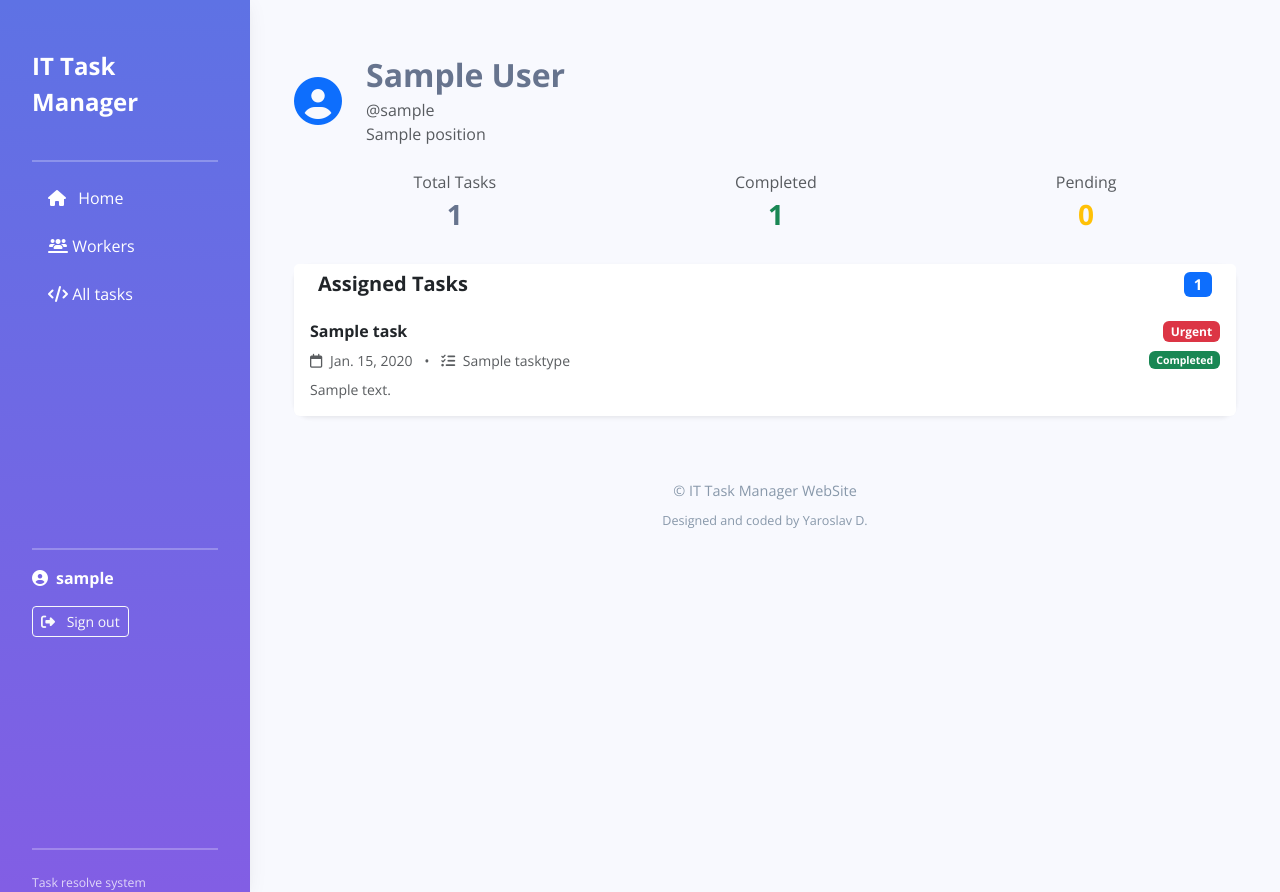
After one commit to YaroslavDidkiviskiy/django-it-task-manager, a Django app: page /profile/ in a window 1280 px wide. The commit adds this page. Run offline with Django 5.2, Linux system fonts and the light colour scheme; a user stored in the database is signed in; tables that the repository leaves empty hold one stand-in row (values such as "Sample post").

Commit message:
Added user`s profile page

```diff
--- a/manager_service/urls.py
+++ b/manager_service/urls.py
@@ -1,9 +1,10 @@
 from django.urls import path
 
-from .views import index
+from .views import index, ProfileDetailView
 
 app_name = 'manager_service'
 
 urlpatterns = [
     path("", index, name="index"),
+    path("profile/", ProfileDetailView.as_view(), name="profile-detail-view"),
 ]
--- a/manager_service/views.py
+++ b/manager_service/views.py
@@ -1,5 +1,7 @@
 from django.contrib.auth.decorators import login_required
+from django.contrib.auth.mixins import LoginRequiredMixin
 from django.shortcuts import render
+from django.views import generic
 
 from .models import Worker, Task, TaskType, Position
 
@@ -19,3 +21,24 @@ def index(request):
     }
 
     return render(request, "manager_service/index.html", context=context)
+
+
+
+class ProfileDetailView(LoginRequiredMixin, generic.DetailView):
+    model = Worker
+    template_name = "manager_service/profile_detail_view.html"
+    context_object_name = "worker"
+
+    def get_object(self, **kwargs):
+        return self.request.user
+
+    def get_context_data(self, **kwargs):
+        context = super().get_context_data(**kwargs)
+        worker = self.get_object()
+
+        tasks = worker.assigned_tasks.all()
+        context['total_tasks'] = tasks.count()
+        context['completed_tasks'] = tasks.filter(is_completed=True).count()
+        context['pending_tasks'] = context['total_tasks'] - context['completed_tasks']
+
+        return context
--- a/templates/base.html
+++ b/templates/base.html
@@ -1,7 +1,7 @@
 <!DOCTYPE html>
 <html lang="en">
 <head>
-    {% block title %}<title>Soft UI Dashboard</title>{% endblock %}
+    <title>{% block title %} {% endblock %}</title>
     <meta charset="UTF-8">
     <meta name="viewport" content="width=device-width, initial-scale=1.0">
 
--- a/templates/includes/sidebar.html
+++ b/templates/includes/sidebar.html
@@ -27,7 +27,7 @@
 
     {% if user.is_authenticated %}
         <div class="d-flex flex-column">
-            <a href="#" class="d-flex align-items-center text-white text-decoration-none mb-3">
+            <a href="{% url 'manager_service:profile-detail-view' %}" class="d-flex align-items-center text-white text-decoration-none mb-3">
                 <i class="fas fa-user-circle me-2"></i>
                 <strong>{{ user.get_username }}</strong>
             </a>
--- /dev/null
+++ b/templates/manager_service/profile_detail_view.html
@@ -0,0 +1,77 @@
+{% extends "base.html" %}
+
+{% block title %}Profile{% endblock %}
+
+{% block content %}
+<div class="container mt-4">
+  <div class="d-flex align-items-center mb-4">
+    <div class="flex-shrink-0">
+      <i class="fas fa-user-circle fa-3x text-primary me-4"></i>
+    </div>
+    <div class="flex-grow-1">
+      <h2 class="fw-bold mb-1">{{ worker.get_full_name }}</h2>
+      <p class="text-muted mb-0">@{{ worker.username }}</p>
+      {% if worker.position %}<p class="text-muted mb-0">{{ worker.position }}</p>{% endif %}
+    </div>
+  </div>
+  <div class="d-flex justify-content-around text-center mb-4">
+    <div>
+      <p class="text-muted mb-1">Total Tasks</p>
+      <h3 class="fw-bold">{{ total_tasks }}</h3>
+    </div>
+    <div>
+      <p class="text-muted mb-1">Completed</p>
+      <h3 class="fw-bold text-success">{{ completed_tasks }}</h3>
+    </div>
+    <div>
+      <p class="text-muted mb-1">Pending</p>
+      <h3 class="fw-bold text-warning">{{ pending_tasks }}</h3>
+    </div>
+  </div>
+  <div class="card border-0 shadow-sm">
+    <div class="card-header bg-white border-0 py-2">
+      <h5 class="fw-bold mb-0 d-flex justify-content-between">
+        Assigned Tasks
+        <span class="badge bg-primary">{{ total_tasks }}</span>
+      </h5>
+    </div>
+    <div class="card-body p-0">
+      {% if worker.assigned_tasks.all %}
+        <div class="list-group">
+          {% for task in worker.assigned_tasks.all %}
+            <div class="list-group-item border-0 py-3">
+              <div class="d-flex justify-content-between align-items-center mb-2">
+                <h6 class="mb-0 fw-bold">{{ task.name }}</h6>
+                <span class="badge
+                  {% if task.priority == 'URGENT' %}bg-danger
+                  {% elif task.priority == 'HIGH' %}bg-warning
+                  {% elif task.priority == 'MEDIUM' %}bg-primary
+                  {% else %}bg-secondary{% endif %}">
+                  {{ task.get_priority_display }}
+                </span>
+              </div>
+              <div class="d-flex justify-content-between align-items-center small text-muted mb-2">
+                <div>
+                  <i class="far fa-calendar me-1"></i> {{ task.deadline }}
+                  <span class="mx-2">•</span>
+                  <i class="fas fa-tasks me-1"></i> {{ task.task_type }}
+                </div>
+                <span class="badge bg-{% if task.is_completed %}success{% else %}light text-dark{% endif %}">
+                  {% if task.is_completed %}Completed{% else %}In Progress{% endif %}
+                </span>
+              </div>
+
+              {% if task.description %}<p class="mb-0 small text-muted">{{ task.description|truncatechars:100 }}</p>{% endif %}
+            </div>
+          {% endfor %}
+        </div>
+      {% else %}
+        <div class="text-center py-4">
+          <i class="fas fa-check-circle fa-2x text-success mb-2"></i>
+          <p class="mb-0 text-muted">No tasks assigned yet</p>
+        </div>
+      {% endif %}
+    </div>
+  </div>
+</div>
+{% endblock %}
```
